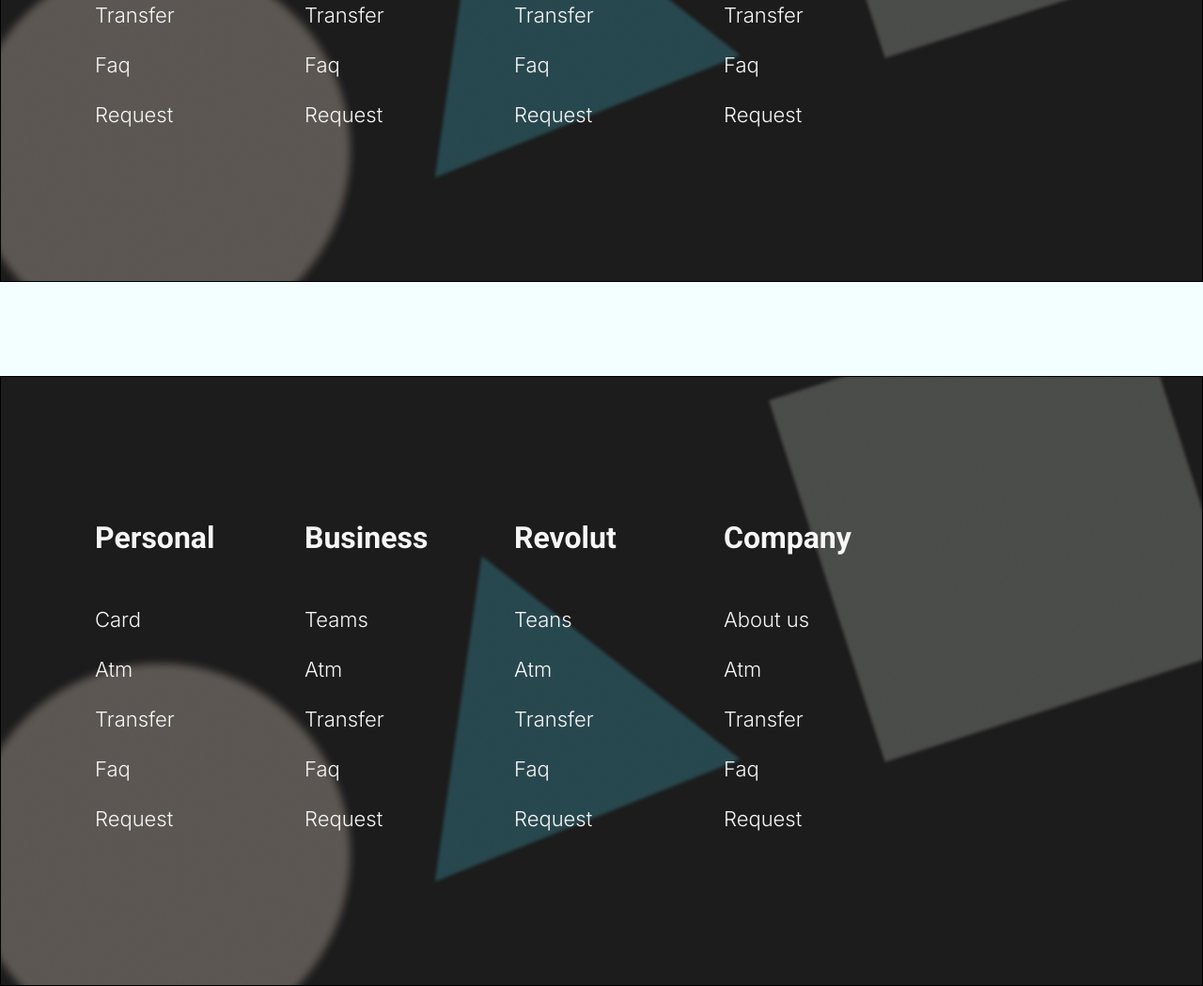
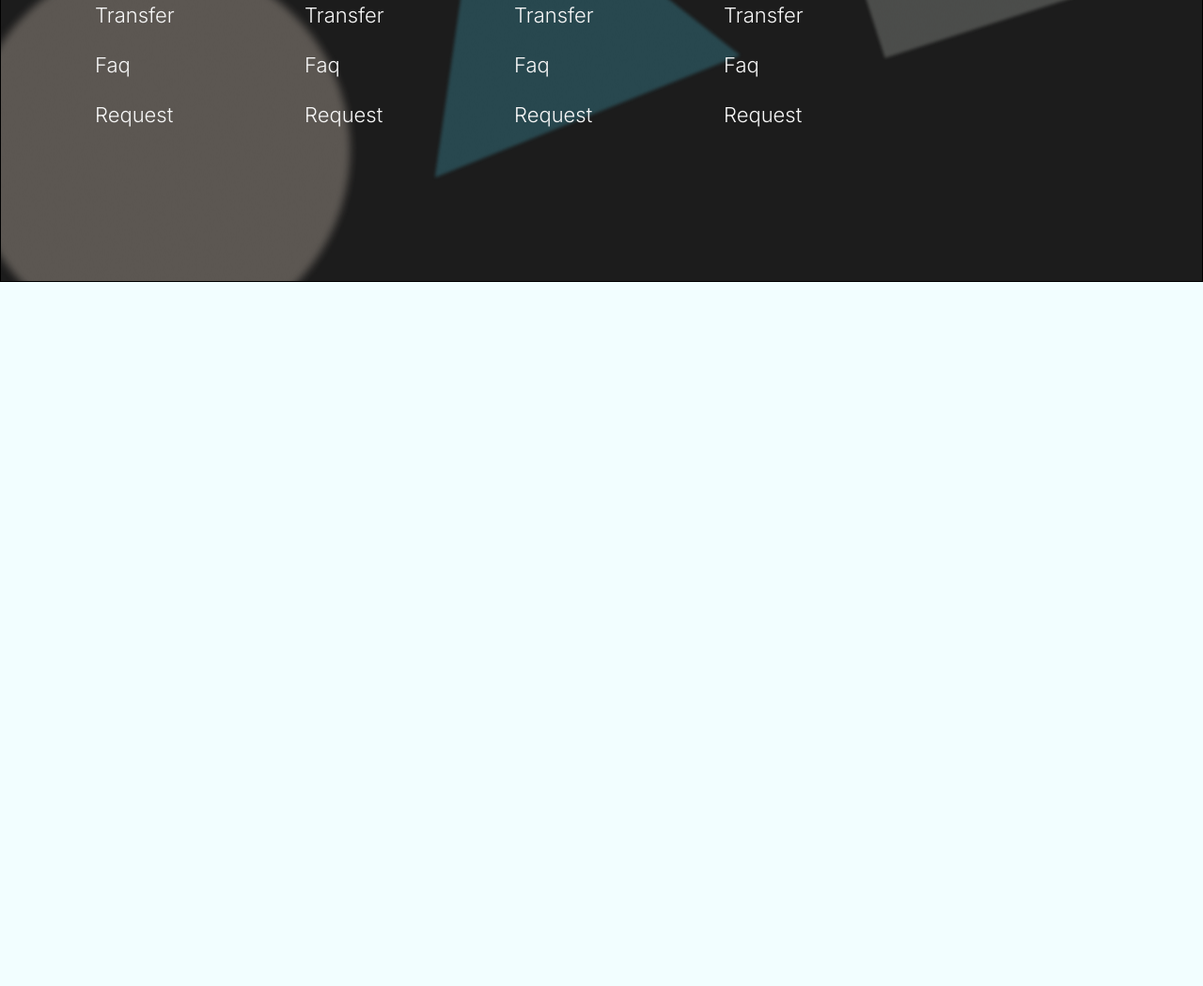
Before and after one commit to MUAZAlimi/REVOLUTCLONE, a plain HTML site: page index.html in a window 1280 px wide. Shown: the part 3329-4378 px from the top of the page at 94% size. After the commit the page ends 3629 px from the top, so only its background shows below. Drawn offline with Linux system fonts and the light colour scheme; a web font is replaced by a local one.

Commit message:
remove blue card

```diff
--- a/index.html
+++ b/index.html
@@ -184,47 +184,5 @@
         </div>
        </div>
     </footer>
-    <footer class="footerFrame">
-        <div class="gridItem">
-         <h4>Personal</h4>
-        <div class="footerLink">
-             <a href="">Card</a>
-             <a href="">Atm</a>
-             <a href="">Transfer</a>
-             <a href="">Faq</a>
-             <a href="">Request</a>
-         </div>
-        </div>
-        <div class="gridItem">
-         <h4>Business</h4>
-        <div class="footerLink">
-             <a href="">Teams</a>
-             <a href="">Atm</a>
-             <a href="">Transfer</a>
-             <a href="">Faq</a>
-             <a href="">Request</a>
-         </div>
-        </div>
-        <div class="gridItem">
-         <h4>Revolut</h4>
-        <div class="footerLink">
-             <a href="">Teans</a>
-             <a href="">Atm</a>
-             <a href="">Transfer</a>
-             <a href="">Faq</a>
-             <a href="">Request</a>
-         </div>
-        </div>
-        <div class="gridItem">
-         <h4>Company</h4>
-        <div class="footerLink">
-             <a href="">About us</a>
-             <a href="">Atm</a>
-             <a href="">Transfer</a>
-             <a href="">Faq</a>
-             <a href="">Request</a>
-         </div>
-        </div>
-     </footer>
 </body>
 </html>
```
